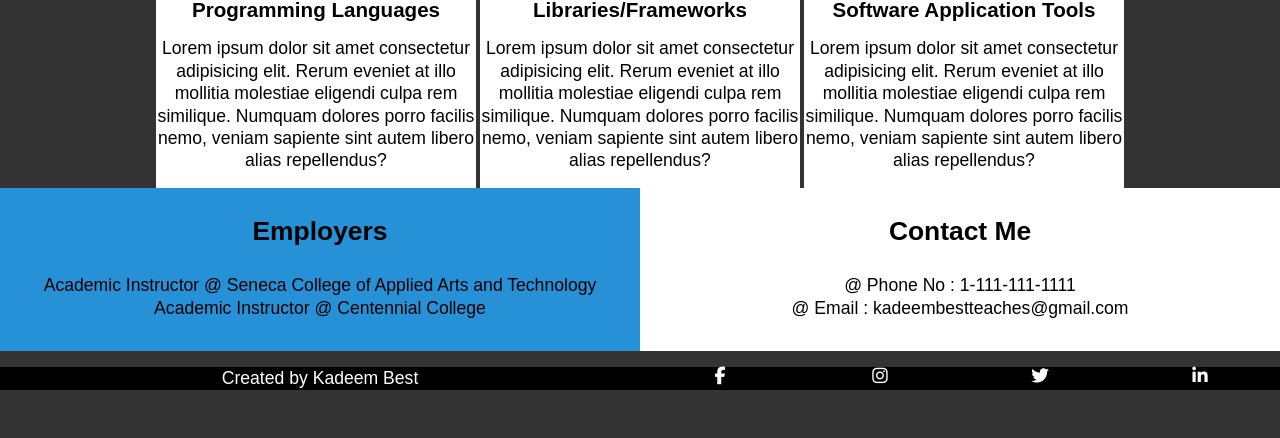
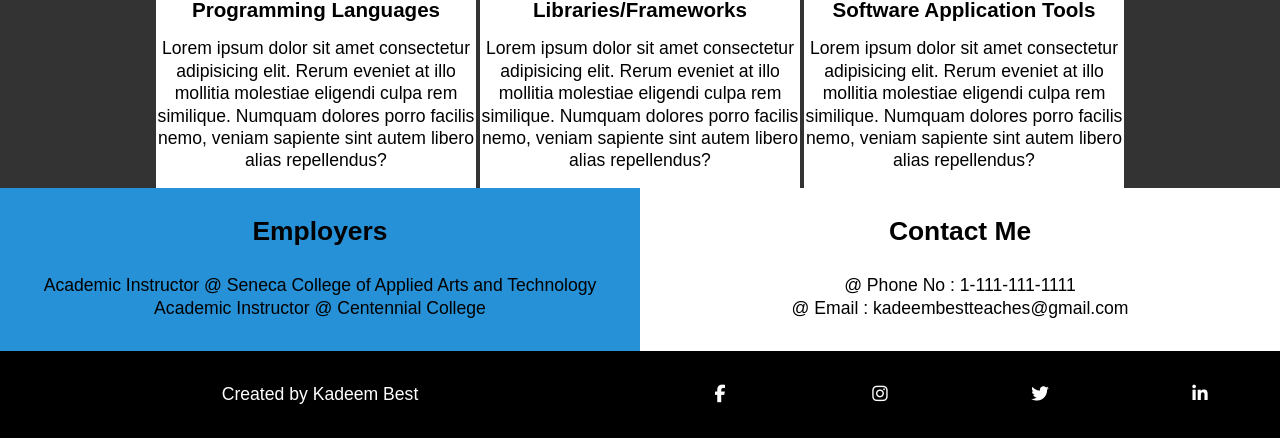
Before and after one commit to ivandisantoso/second-website, a plain HTML site: page index.html in a window 1280 px wide. Shown: the part 489-927 px from the top of the page. Before the commit the page ends 895 px from the top, so only its background shows below. Drawn offline with Linux system fonts and the light colour scheme.

Commit message:
98% done

```diff
--- a/css/style.css
+++ b/css/style.css
@@ -4,6 +4,7 @@
 {
   margin:0;
   padding:0;
+  text-decoration: none;
 }
 
 
@@ -16,7 +17,7 @@
 
 } */
 .buttonReadMore{
-    text-decoration: none;
+
     background-color: #333333;
     color: #ffffff;
     padding: 1rem 2rem 1rem 2rem;
@@ -92,6 +93,7 @@ img{
 .main-section{
     grid-template-columns: 1fr 1fr 1fr 1fr 1fr;
 }
+
 .main-section1{
     background-color: #ffffff;
     margin: 0 0.125rem;
@@ -115,17 +117,15 @@ img{
 .bottom-contact{
     background-color:#ffffff;
     padding: 2rem;
-
-}
-
-.footer{
-    grid-template-columns: 4fr 1fr 1fr 1fr 1fr;
-    background-color: #000000;
-    color: #ffffff;
-    margin: 1rem 0;
-
 }
 
 .footer-created{
+    grid-template-columns: 4fr 1fr 1fr 1fr 1fr;
+    color: #ffffff;
+    margin: auto;
+    padding: 2rem 0;
+    background-color: #000000;
+}
+a:link{
     color: #ffffff;
 }
--- a/index.html
+++ b/index.html
@@ -39,7 +39,7 @@
         <!-- using display grid -->
         <section>
             <div class="main-section">
-                <div>
+                <div class="left-main">
                 </div>
                 <div class="main-section1">
                     <img src="img/libs.jpg" alt="libraries">
@@ -56,10 +56,9 @@
                     <h3 class="main-heading">Software Application Tools</h3>
                     <p class="bottom-content">Lorem ipsum dolor sit amet consectetur adipisicing elit. Rerum eveniet at illo mollitia molestiae eligendi culpa rem similique. Numquam dolores porro facilis nemo, veniam sapiente sint autem libero alias repellendus?</p>
                 </div>
-                <div>
+                <div class="right-main">
                 </div>
             </div>
-
         </section>
         <section>
             <div class="bottom-section">
@@ -78,21 +77,21 @@
     </main>
     <footer>
         <section>
-            <div class="footer">
+            <div class="footer-created">
                 <div>
-                    <p class="footer-created">Created by Kadeem Best</p>
+                    <p>Created by Kadeem Best</p>
                 </div>
                 <div>
-                    <i class="fab fa-facebook-f"></i>
+                    <a href="#"><i class="fab fa-facebook-f"></i></a>
                 </div>
                 <div>
-                    <i class="fab fa-instagram"></i>
+                    <a href="#"><i class="fab fa-instagram"></i></a>
                 </div>
                 <div>
-                    <i class="fab fa-twitter"></i>
+                    <a href="#"><i class="fab fa-twitter"></i></a>
                 </div>
                 <div>
-                    <i class="fab fa-linkedin-in"></i>
+                    <a href="#"><i class="fab fa-linkedin-in"></i></a>
                 </div>
             </div>
         </section>
```
